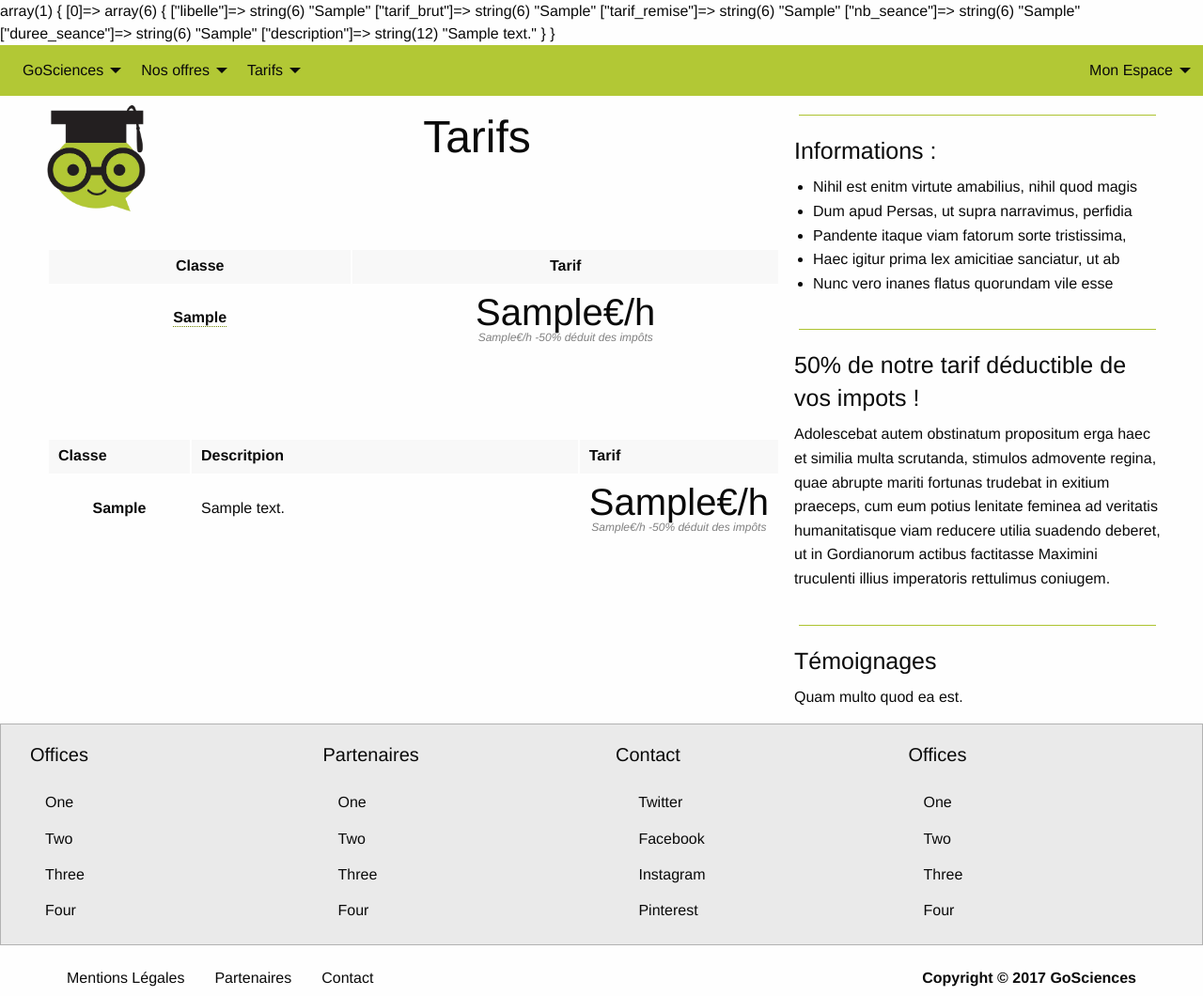
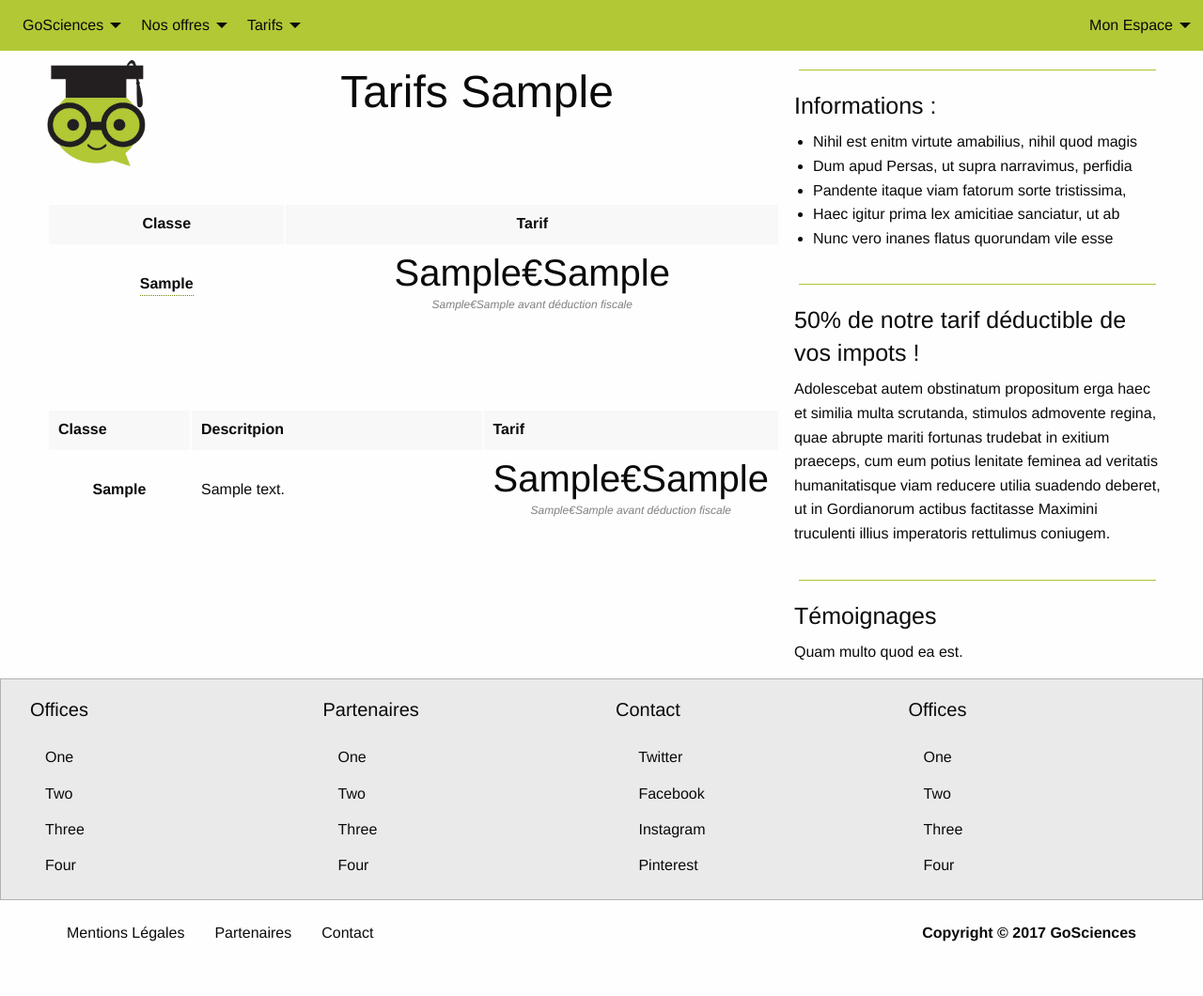
Before and after one commit to Maarti/GoSciences, a CodeIgniter app: page /database/cours/tarifs/1 in a window 1280 px wide. Shown: the whole page at 94% size. After the commit the page ends 1002 px from the top, so only its background shows below. Run offline with CodeIgniter, Linux system fonts and the light colour scheme; tables that the repository leaves empty or names only in its code hold one stand-in row (values such as "Sample post").

Commit message:
prestation_model, unité tarifs, admin

```diff
--- a/application/controllers/Cours.php
+++ b/application/controllers/Cours.php
@@ -13,13 +13,14 @@ class Cours extends CI_Controller {
     }
 
     public function tarifs($id_prest = null){
-        $data['tab_title'] = 'GoSciences - Tarifs';
-        $data['page_title'] = 'Tarifs';
+        $this->load->model('prestation_model');
         $data['tarifs'] = $this->classe_model->get_tarifs($id_prest);
-        var_dump($data['tarifs']);
-        if (empty($data['tarifs']))
+        $libelle_prest = $this->prestation_model->read('libelle',array('id'=>$id_prest))->row();
+        if (empty($data['tarifs']) || empty($libelle_prest))
             redirect('site/accueil', 'refresh');
         else{
+            $data['tab_title'] = 'GoSciences - Tarifs';
+            $data['page_title'] = 'Tarifs '.$libelle_prest->libelle;
             $this->load->view('site/header', $data);
             $this->load->view('site/menu', $data);
             $this->load->view('cours/tarifs', $data);
--- a/application/models/Classe_model.php
+++ b/application/models/Classe_model.php
@@ -37,9 +37,10 @@ class Classe_model extends MY_Model {
                 $this->table.'.libelle,'
                .$this->table_tarif.'.tarif_brut,'
                .$this->table_tarif.'.tarif_remise,'
+               .$this->table_tarif.'.unite_remise,'
                .$this->table_tarif.'.nb_seance,'
                .$this->table_tarif.'.duree_seance,'
-               .'GROUP_CONCAT('.$this->table_classe_disc.'.description) as description')
+               .'GROUP_CONCAT('.$this->table_classe_disc.'.description  SEPARATOR ", ") as description')
                ->from($this->table_tarif)
                ->join($this->table,$this->table.'.id = '.$this->table_tarif.'.classe_id')
                ->join($this->table_classe_disc,$this->table.'.id = '.$this->table_classe_disc.'.classe_id')
--- /dev/null
+++ b/application/models/Prestation_model.php
@@ -0,0 +1,6 @@
+<?php if (!defined('BASEPATH')) exit('No direct script access allowed');
+
+class Prestation_model extends MY_Model {
+
+   protected $table = 'prestation';
+}
--- a/application/views/cours/tarifs.php
+++ b/application/views/cours/tarifs.php
@@ -15,8 +15,8 @@
         <? foreach ($tarifs as $tarif) {?>
           <tr>
               <td class="text-center"><b><span data-tooltip aria-haspopup="true" class="has-tip" data-disable-hover="false" tabindex="1" title="<?=$tarif['description']?>"><?=$tarif['libelle']?></span></b></td>
-            <td class="text-center"><span class="stat"><?=$tarif['tarif_remise']?>€/h</span><br>
-                <span class="price_detail"><?=$tarif['tarif_brut']?>€/h -50% déduit des impôts</span>
+            <td class="text-center"><span class="stat"><?=$tarif['tarif_remise']?>€<?=$tarif['unite_remise']?></span><br>
+                <span class="price_detail"><?=$tarif['tarif_brut']?>€<?=$tarif['unite_remise']?> avant déduction fiscale</span>
             </td>
           </tr>
         <? } ?>
@@ -38,8 +38,8 @@
           <tr>
             <td class="text-center"><b><?=$tarif['libelle']?></b></td>
             <td><?=$tarif['description']?></td>
-            <td class="text-center"><span class="stat"><?=$tarif['tarif_remise']?>€/h</span><br>
-                <span class="price_detail"><?=$tarif['tarif_brut']?>€/h -50% déduit des impôts</span>
+            <td class="text-center"><span class="stat"><?=$tarif['tarif_remise']?>€<?=$tarif['unite_remise']?></span><br>
+                <span class="price_detail"><?=$tarif['tarif_brut']?>€<?=$tarif['unite_remise']?> avant déduction fiscale</span>
             </td>
           </tr>
         <? } ?>
```
Also changed, not shown: application/controllers/Admin.php (added, +19 -0 lines), application/views/admin/admin_tarifs.php (added, +10 -0 lines), application/views/admin/index.html (added, +11 -0 lines).
